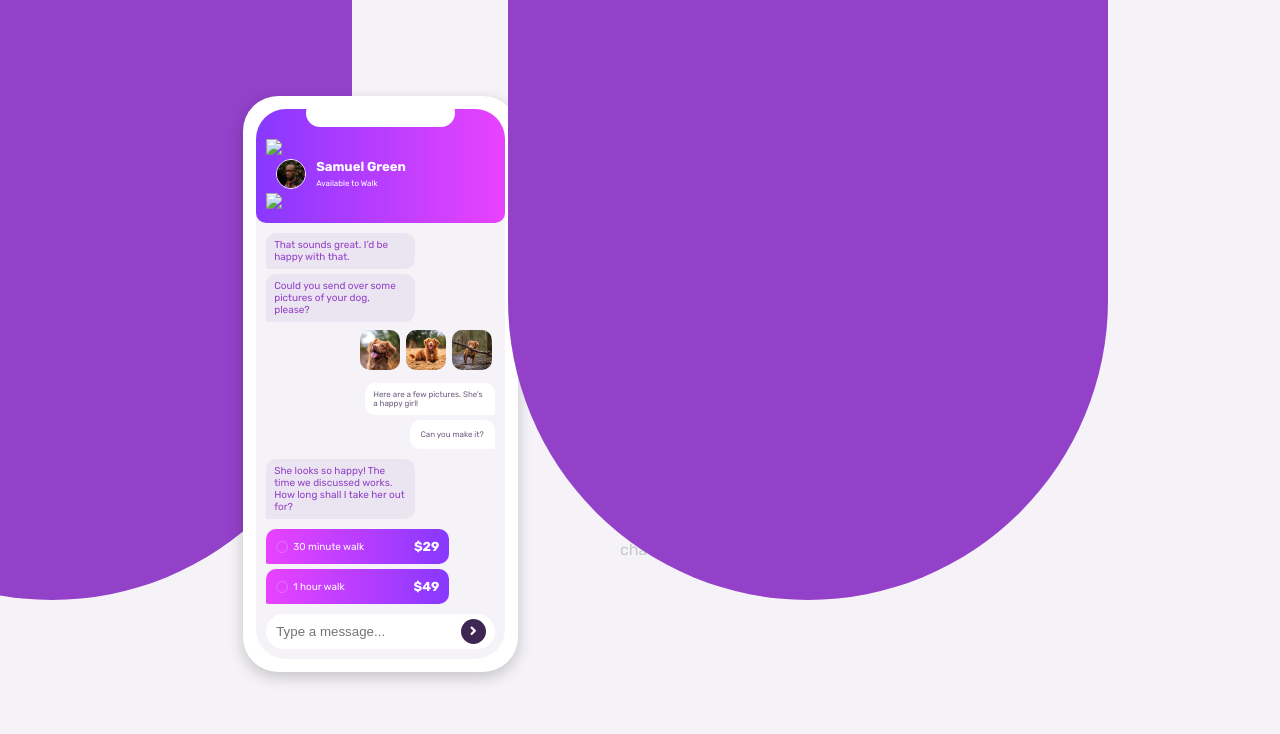
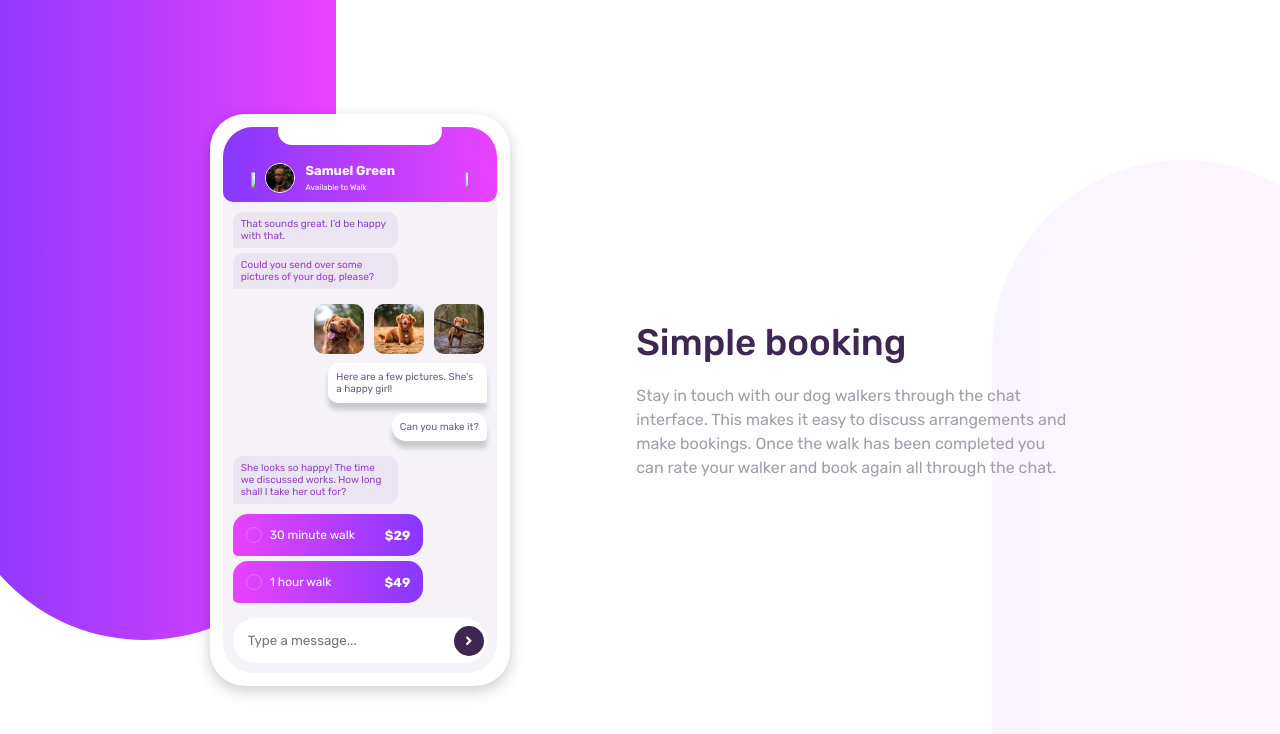
Before and after one commit to Ebulor/Chat-app-CSS-illustration, a plain HTML site: page index.html in a window 1280 px wide. Drawn offline with Linux system fonts and the light colour scheme.

Commit message:
Update style.css

```diff
--- a/style.css
+++ b/style.css
@@ -1,11 +1,20 @@
-*{
+* {
   padding: 0;
   margin: 0;
   box-sizing: border-box;
+  font-family: "Rubik", sans-serif;
 }
-:root{
-    --subheading_gradient: linear-gradient(to right, hsl(264, 100%, 61%), hsl(293, 100%, 63%));
-    --gradient: linear-gradient(to right, hsl(293, 100%, 63%), hsl(264, 100%, 61%));
+:root {
+  --subheading_gradient: linear-gradient(
+    to right,
+    hsl(264, 100%, 61%),
+    hsl(293, 100%, 63%)
+  );
+  --gradient: linear-gradient(
+    to right,
+    hsl(293, 100%, 63%),
+    hsl(264, 100%, 61%)
+  );
   --Pale_Violet: hsl(276, 100%, 81%);
   --Moderate_Violet: hsl(276, 55%, 52%);
   --Desaturated_Dark_Violet: hsl(271, 15%, 43%);
@@ -18,35 +27,50 @@
   --Light_Grayish_Violet: hsl(270, 20%, 96%);
   --Very_Light_Magenta: hsl(289, 100%, 72%);
 }
-body{
-    font-family: 'Rubik', sans-serif;
-    background-color: var(--Light_Grayish_Violet);
+body {
+  background-color: white;
+  overflow-x: hidden;
 }
-.container{
+.container {
   display: flex;
-    flex-direction: row;
-    justify-content: flex-start;
-    padding-right: 40px;
+  flex-direction: column;
+  justify-content: center;
+  align-items: center;
+  padding: 0 20px;
+  min-height: 100vh;
 }
-.shape{
-    background-color: var(--Moderate_Violet);
-    padding: 300px;
-    left: -20%;
-    position: relative;
-    border-radius: 0px 0px 50% 50%;
+.container::before {
+  content: "";
+  position: absolute;
+  top: 0;
+  left: 0;
+  background-image: var(--subheading_gradient);
+  width: 50%;
+  height: 80%;
+  border-bottom-right-radius: 100%;
+  z-index: -1;
 }
-.phone-container{
-    display: block;
+.container::after {
+  content: "";
   position: absolute;
-    max-width: 275px;
-    left: 19%;
+  top: 100%;
+  right: -7rem;
+  width: 80%;
+  height: 80%;
+  border-radius: 300px 300px 0 0;
+  background-image: var(--subheading_gradient);
+  opacity: 5%;
+  z-index: -1;
+}
+.phone-container {
+  width: 300px;
   background-color: var(--White);
-    margin-top: 6em;
   border-radius: 35px;
   padding: 13px;
+  margin: 3rem 0;
   box-shadow: 0 5px 15px rgba(0, 0, 0, 0.2);
 }
-.content{
+.content {
   background-color: var(--Light_Grayish_Violet);
   height: 100%;
   width: 100%;
@@ -55,7 +79,7 @@ body{
   flex-direction: column;
   position: relative;
 }
-.divide{
+.divide {
   position: absolute;
   background-color: white;
   width: 60%;
@@ -64,49 +88,59 @@ body{
   padding: 14px;
   border-radius: 30px;
 }
-.top{
+.top {
   color: var(--White);
+  display: flex;
+  align-items: flex-end;
+  justify-content: center;
+  background-image: var(--subheading_gradient);
+  padding: 5px 0;
+  height: 75px;
+  border-radius: 30px 30px 10px 10px;
+}
+.top-content {
   display: flex;
   flex-direction: row;
   align-items: center;
-    background-image: var(--subheading_gradient);
-    padding: 30px 10px 10px 10px;
-    border-radius: 30px 30px 10px 10px;
+  justify-content: center;
 }
-.profile{
+.top-content img {
+  width: 4px;
+}
+.top-content img:nth-child(3) {
+  margin-left: 70px;
+  width: 3px;
+}
+.profile {
   display: flex;
   flex-direction: row;
   margin-left: 10px;
   max-width: 150px;
 }
-.profile-image img{
+.profile-image img {
   width: 30px;
   border-radius: 100%;
   border: 1px solid var(--White);
 }
-.profile-info{
+.profile-info {
   display: block;
   padding-left: 10px;
 }
-.profile-info h3{
+.profile-info h3 {
   font-size: 13px;
   margin-bottom: 5px;
 }
-.profile-info p{
+.profile-info p {
   font-weight: 400;
   font-size: 8px;
 }
-.fa-ellipsis-v{
-    padding-left: 70px;
-}
-.chat{
+.chat {
   padding: 10px;
   display: flex;
   flex-direction: column;
 }
-.incoming-chat{
+.incoming-chat {
   width: 65%;
-    flex-wrap: nowrap;
   font-size: 13px;
   color: var(--Moderate_Violet);
   background-color: hsl(272, 32%, 92%);
@@ -116,129 +150,131 @@ body{
   border-radius: 10px 10px 10px 2px;
   margin-bottom: 5px;
 }
-.outgoing{
+.outgoing {
   display: flex;
   flex-direction: column;
+  align-items: flex-end;
+  width: 100%;
+  padding: 10px 0;
 }
-.outgoing-img{
+.outgoing-img img {
+  border-radius: 10px;
+  width: 50px;
+  margin: 0 3px;
+}
+.outgoing-chat {
+  display: flex;
+  flex-direction: column;
+  align-items: flex-end;
+}
+.outgoing-chat p {
+  background: white;
+  font-size: 10px;
+  color: #6e5d7e;
+  margin: 5px 0;
+  padding: 8px;
+  border-radius: 10px 10px 2px 10px;
+  box-shadow: 0px 7px 5px var(--Grayish_Blue);
+}
+.outgoing-chat p:first-child {
+  width: 75%;
+}
+.outgoing-chat p:last-child {
+  border-radius: 30px 30px 10px 30px;
+}
+.price {
   display: flex;
   flex-direction: row;
-    justify-content: flex-end;
-    padding-bottom: 10px;
-}
-.outgoing-img img{
-    border-radius: 10px;
-    width: 40px;
-    margin: 3px;
-}
-.outgoing-chat{
-    display: flex;
-    flex-direction: column;
-}
-.outgoing-chat p{
-    margin-left: auto;
-    float: right;
-    width: 130px;
-    background: white;
-    font-size: 8px;
-    color: #6e5d7e;
-    margin-bottom: 5px;
-    padding: 7px 8px;
-    border-radius: 10px 10px 2px 10px;
-    box-shadow: 0 0 rgba(170, 169, 171, 0.8);
-}
-.outgoing-chat p:nth-child(2){
-    width: 37%;
-    margin-bottom: 10px;
-    padding: 10px 10px;
-}
-.price{
-    display: flex;
-    flex-direction: row;
-    width: 80%;
+  width: 75%;
   background-image: var(--gradient);
   align-items: center;
   color: white;
-    padding: 10px;
-    margin-top: 5px;
-    border-radius: 10px 10px 10px 2px;
+  padding: 13px;
+  margin: 5px 0;
+  border-radius: 15px 15px 15px 5px;
 }
-.price span{
+.price span {
   border-radius: 100%;
-    border: 1px solid  var(--Very_Light_Magenta);
-    padding: 5px;
-    margin-right: 5px;
+  border: 1px solid var(--Very_Light_Magenta);
+  padding: 7px;
+  margin-right: 8px;
 }
-.price p{
-    font-size: 10px;
+.price p {
+  font-size: 12px;
 }
-.price h3{
-    float: right;
+.price h3 {
   margin-left: auto;
   font-size: 13px;
 }
-.message{
+.message {
   display: flex;
   align-items: center;
   position: relative;
   margin-top: 10px;
 }
-.message input{
+.message input {
   width: 100%;
-    padding: 10px;
+  padding: 15px;
   border-radius: 30px;
   border: none;
 }
-.button{
+.button {
   position: absolute;
-    left: 85%;
+  left: 87%;
   color: var(--White);
-    text-align: center;
+  display: flex;
+  align-items: center;
+  justify-content: center;
   background-color: var(--Very_Dark_Desaturated_Violet);
   border: 2px solid var(--Very_Dark_Desaturated_Violet);
   border-radius: 100%;
-    height: 25px;
-    width: 25px;
+  height: 30px;
+  width: 30px;
   line-height: 20px;
 }
-.button i{
+.button i {
   padding: 3px;
 }
-.text{
+.text {
   display: flex;
   flex-direction: column;
   justify-content: center;
-    width: 500px;
-    text-align: left;
-    position: relative;
-    padding: 20px;
+  text-align: center;
+  width: 90%;
 }
-.text h2{
+.text h2 {
   color: var(--Very_Dark_Desaturated_Violet);
-    font-size: clamp(30px, 3vw, 0px);
+  font-size: 2.3rem;
   font-weight: 500;
   margin-bottom: 20px;
 }
-.text p{
-    color: var(--Grayish_Blue);
+.text p {
+  color: var(--Dark_Grayish_Violet);
   font-weight: 400;
   font-size: 16px;
   line-height: 1.5em;
 }
-@media (max-width: 800px) {
-    .container{
-        flex-direction: column;
-        width: 100%;
-        align-items: center;
-        padding: 0px 40px 0px 40px;
+@media (min-width: 900px) {
+  .container {
+    flex-direction: row;
+    justify-content: space-around;
+    overflow: hidden;
+    position: relative;
   }
-    .shape{
-        left: -90%;
+  .container::before {
+    left: -3rem;
+    width: 30%;
+    border-radius: 0 0 300px 300px;
   }
-    .text{
-        text-align: center;
-        align-items: center;
-        width: 100%;
-        padding-top: 5em;
+  .container::after {
+    top: 20%;
+    width: 30%;
+    height: 100%;
+    right: -6rem;
+    border-radius: 300px 300px 0 0;
+  }
+  .text {
+    width: 35%;
+    text-align: left;
   }
 }
```
Lines whose indentation alone changed are shown as unchanged.
